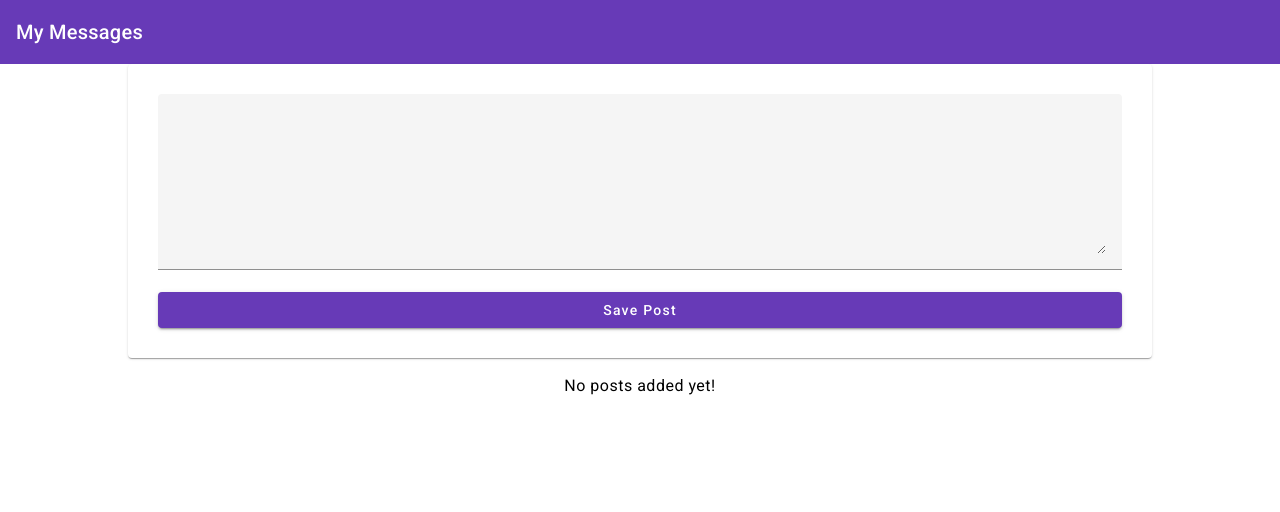
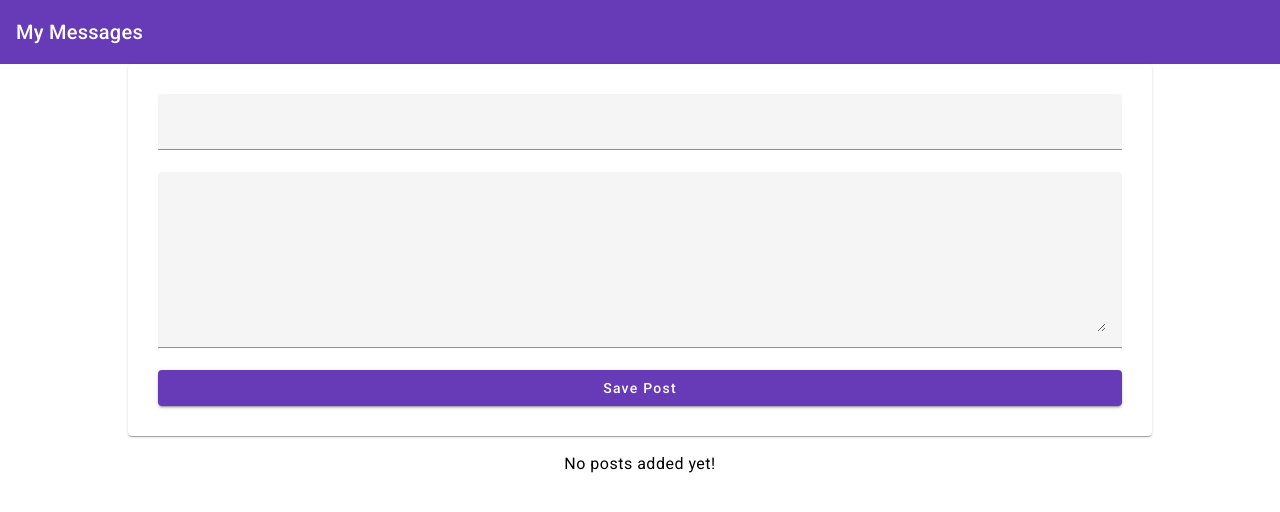
Before and after one commit to chibui/mean-tut, an Angular app in the folder mean-course/: page / in a window 1280 px wide. Shown: the top 512 px of the page. Built offline with nearby package versions, Linux system fonts and the light colour scheme.

Commit message:
24.  Creating Posts with Property and Event binding

```diff
--- a/mean-course/src/app/app.component.html
+++ b/mean-course/src/app/app.component.html
@@ -1,5 +1,5 @@
 <app-header></app-header>
 <main>
-  <app-post-create></app-post-create>
-  <app-post-list></app-post-list>
+  <app-post-create (postCreated)="onPostAdded($event)"></app-post-create>
+  <app-post-list [posts]="storedPosts"></app-post-list>
 </main>
--- a/mean-course/src/app/app.component.ts
+++ b/mean-course/src/app/app.component.ts
@@ -6,5 +6,9 @@
   styleUrls: ['./app.component.css']
 })
 export class AppComponent {
-  title = 'mean-course';
+  storedPosts = [];
+
+  onPostAdded(post) {
+    this.storedPosts.push(post);
+  }
 }
--- a/mean-course/src/app/posts/post-create/post-create.component.html
+++ b/mean-course/src/app/posts/post-create/post-create.component.html
@@ -1,8 +1,14 @@
 <mat-card>
+  <mat-form-field>
+    <input matInput
+           [(ngModel)]="enteredTitle"
+           type="text">
+  </mat-form-field>
+
   <mat-form-field>
     <textarea matInput
               rows="6"
-              [(ngModel)]="enteredValue"
+              [(ngModel)]="enteredContent"
               #postInput
     >
     </textarea>
--- a/mean-course/src/app/posts/post-create/post-create.component.ts
+++ b/mean-course/src/app/posts/post-create/post-create.component.ts
@@ -1,4 +1,4 @@
-import { Component } from '@angular/core';
+import { Component, EventEmitter, Output } from '@angular/core';
 
 @Component({
   selector: 'app-post-create',
@@ -6,10 +6,16 @@
   styleUrls: ['./post-create.component.css']
 })
 export class PostCreateComponent {
-  enteredValue: string = '';
-  newPost: string = 'NO CONTENT';
+  enteredContent: string = '';
+  enteredTitle: string = '';
+  @Output() postCreated = new EventEmitter();
 
   onAddPost() {
-    this.newPost = this.enteredValue;
+    const post = {
+      content: this.enteredContent,
+      title: this.enteredTitle
+    }
+
+    this.postCreated.emit(post);
   }
 }
--- a/mean-course/src/app/posts/post-list/post-list.component.ts
+++ b/mean-course/src/app/posts/post-list/post-list.component.ts
@@ -1,4 +1,4 @@
-import { Component } from '@angular/core';
+import { Component, Input } from '@angular/core';
 
 @Component({
   selector: 'app-post-list',
@@ -11,5 +11,5 @@
   //   { title: "Second Post", content: "This is the second post's content"},
   //   { title: "Third Post", content: "This is the third post's content"}
   // ]
-  posts = [];
+  @Input() posts = [];
 }
```
